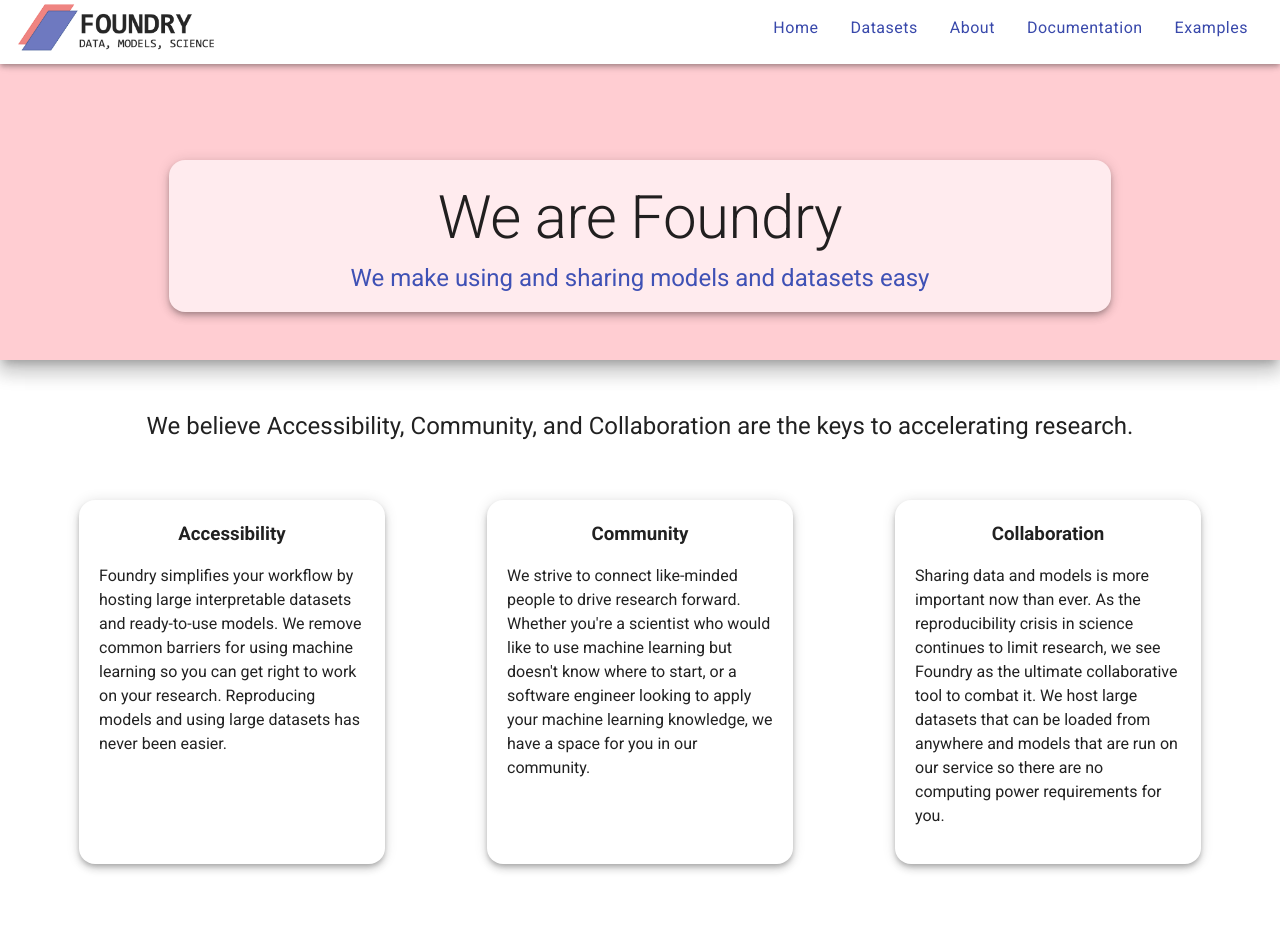
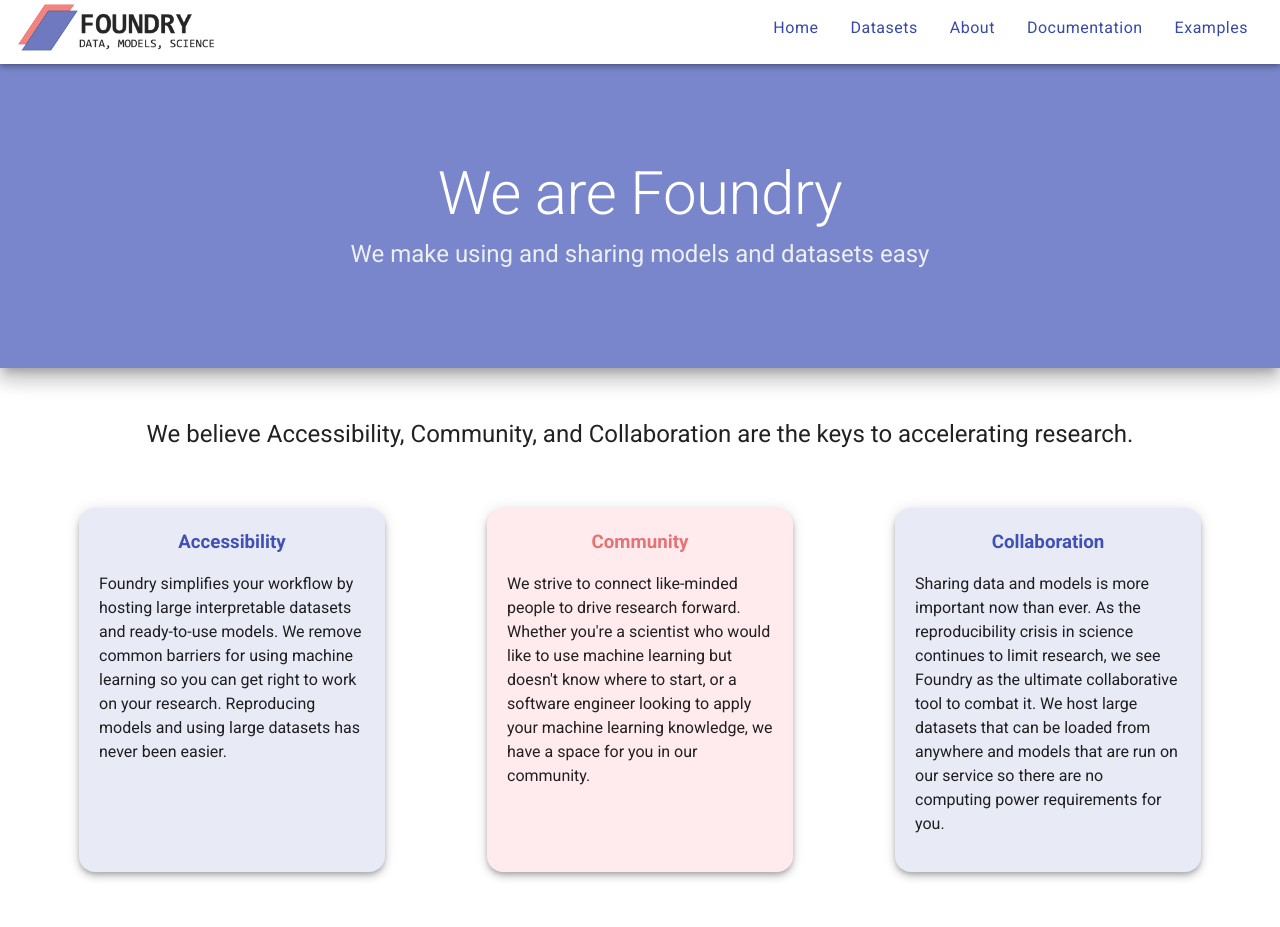
Before and after one commit to muchanem/foundry, a Vue app: page /#/about in a window 1280 px wide. Shown: the top 927 px of the page. Built offline with nearby package versions, Linux system fonts and the light colour scheme.

Commit message:
changed colors

```diff
--- a/src/views/About.vue
+++ b/src/views/About.vue
@@ -1,15 +1,14 @@
 <template>
   <div class="about">
     <!-- "We are Foundry" section-->
-    <v-sheet class="text-center py-10 col-12 py-12" color="red lighten-4" elevation="12">
-      <v-sheet rounded="xl" color="red lighten-5" class="col-md-9 col-11 mx-auto mt-12 py-4" elevation="5">
-        <h1 class="text-h2 col-sm-10 col-12 mx-auto ">
+    <v-sheet class="text-center col-12 py-12" color="indigo lighten-2" elevation="12">
+        <h1 class="text-h2 col-sm-10 col-12 mx-auto white--text mt-10">
           We are Foundry
         </h1>
-        <h2 class="font-weight-regular indigo--text">
+        <h2 class="font-weight-regular blue-grey--text text--lighten-5 mb-12">
           We make using and sharing models and datasets easy
         </h2>
-      </v-sheet>
+
     </v-sheet>
     <!-- End of "We are Foundry" section -->
 
@@ -19,8 +18,8 @@
         We believe Accessibility, Community, and Collaboration are the keys to accelerating research.
       </h2>
       <v-row class="mt-8">
-        <v-sheet rounded="xl" class="col-md-3 col-11 mx-auto pa-5 mt-2" elevation="5">
-          <h3 class="mb-4 text-center">Accessibility</h3>
+        <v-sheet rounded="xl" color="indigo lighten-5" class="col-md-3 col-11 mx-auto pa-5 mt-2" elevation="5">
+          <h3 class="mb-4 text-center indigo--text">Accessibility</h3>
           <p>
             Foundry simplifies your workflow by hosting large interpretable
             datasets and ready-to-use models. We remove common barriers for
@@ -29,8 +28,8 @@
             been easier.
           </p>
         </v-sheet>
-        <v-sheet rounded="xl" class="col-md-3 col-11 mx-auto pa-5 mt-2" elevation="5">
-          <h3 class="mb-4 text-center">Community</h3>
+        <v-sheet rounded="xl" color="red lighten-5" class="col-md-3 col-11 mx-auto pa-5 mt-2" elevation="5">
+          <h3 class="mb-4 text-center red--text text--lighten-2">Community</h3>
           <p>
             We strive to connect like-minded people to drive research forward.
             Whether you're a scientist who would like to use machine learning
@@ -39,8 +38,8 @@
             our community.
           </p>
         </v-sheet>
-        <v-sheet rounded="xl" class="col-md-3 col-11 mx-auto pa-5 mt-2" elevation="5">
-          <h3 class="mb-4 text-center">Collaboration</h3>
+        <v-sheet rounded="xl" color="indigo lighten-5" class="col-md-3 col-11 mx-auto pa-5 mt-2" elevation="5">
+          <h3 class="mb-4 text-center indigo--text">Collaboration</h3>
           <p>
             Sharing data and models is more important now than ever. As the
             reproducibility crisis in science continues to limit research, we
```
